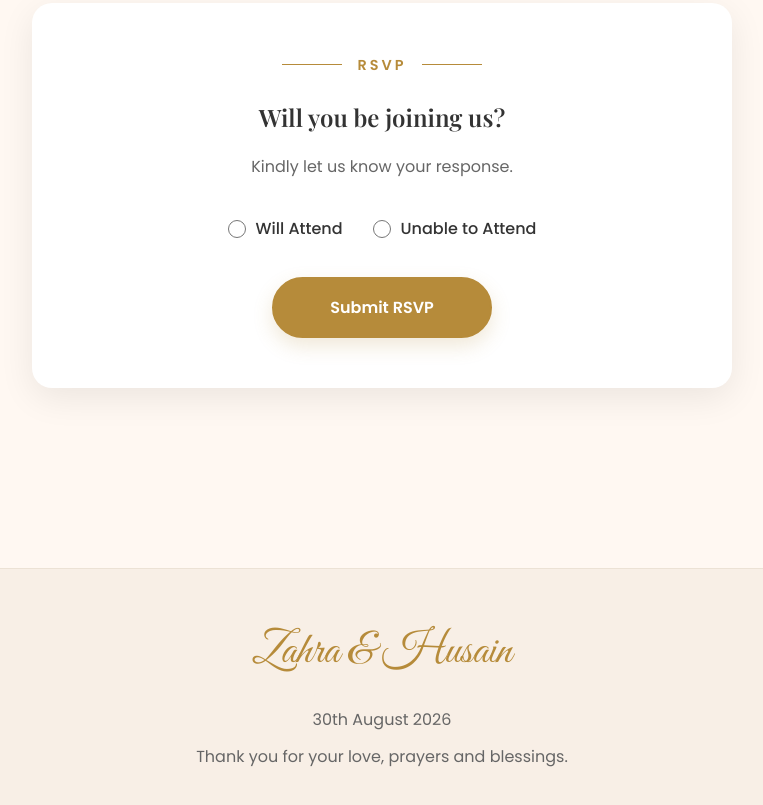
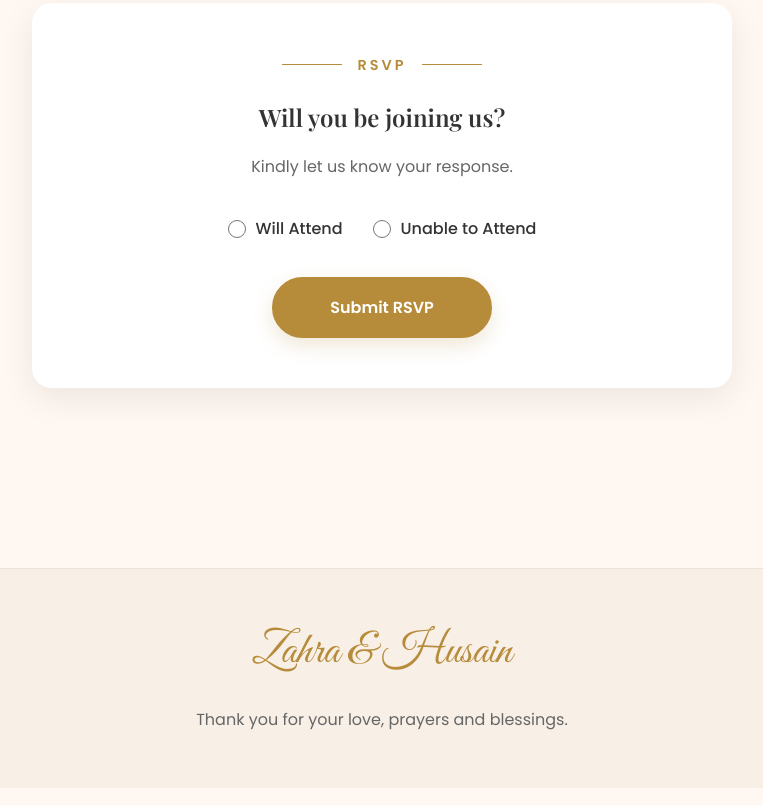
Before and after one commit to mustafakhri786/wedding-rsvp, a plain HTML site: page index.html in a window 1280 px wide. Shown: the part 2924-3729 px from the top of the page, without its empty margins (258-1021 px from the left). Drawn offline with nearby package versions, Linux system fonts and the light colour scheme; no server answers.

Commit message:
few tweaks

```diff
--- a/index.html
+++ b/index.html
@@ -634,13 +634,6 @@
             Zahra & Husain
 
         </h3>
-
-        <p>
-
-            30th August 2026
-
-        </p>
-
         <p>
 
             Thank you for your love,
```
